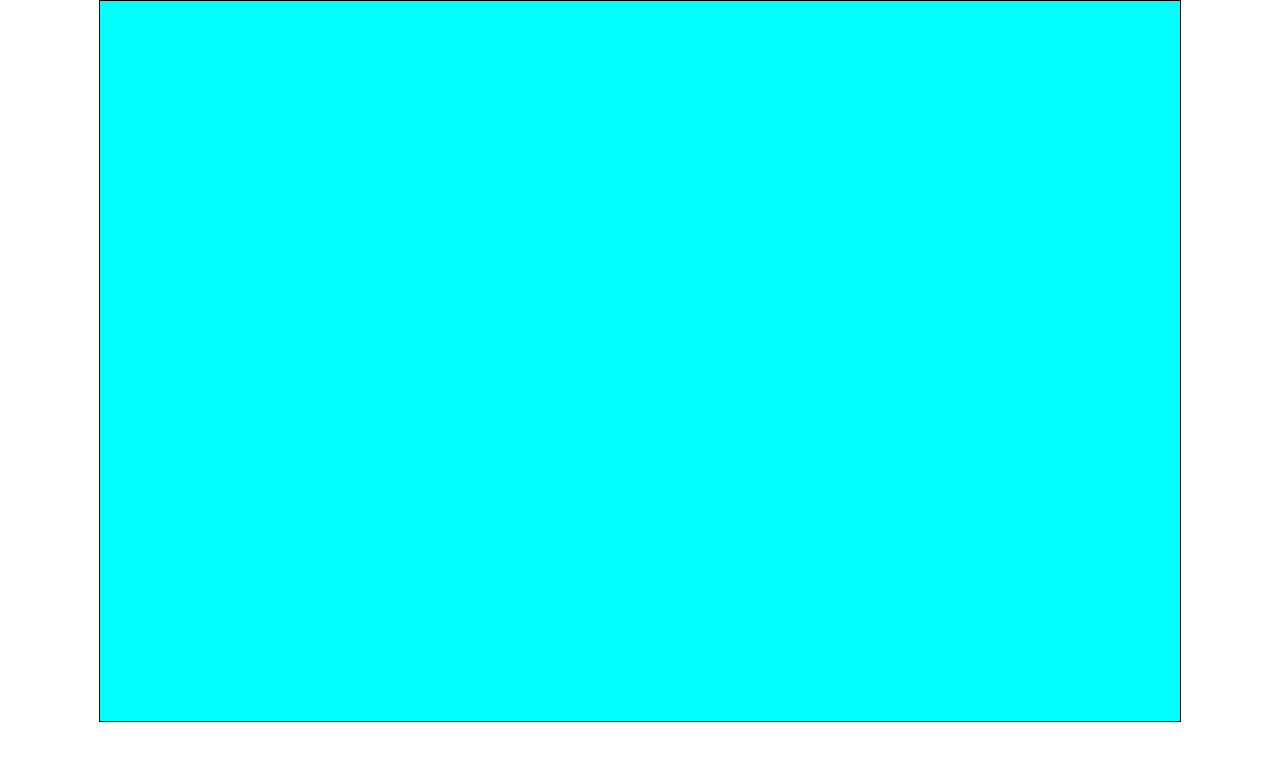
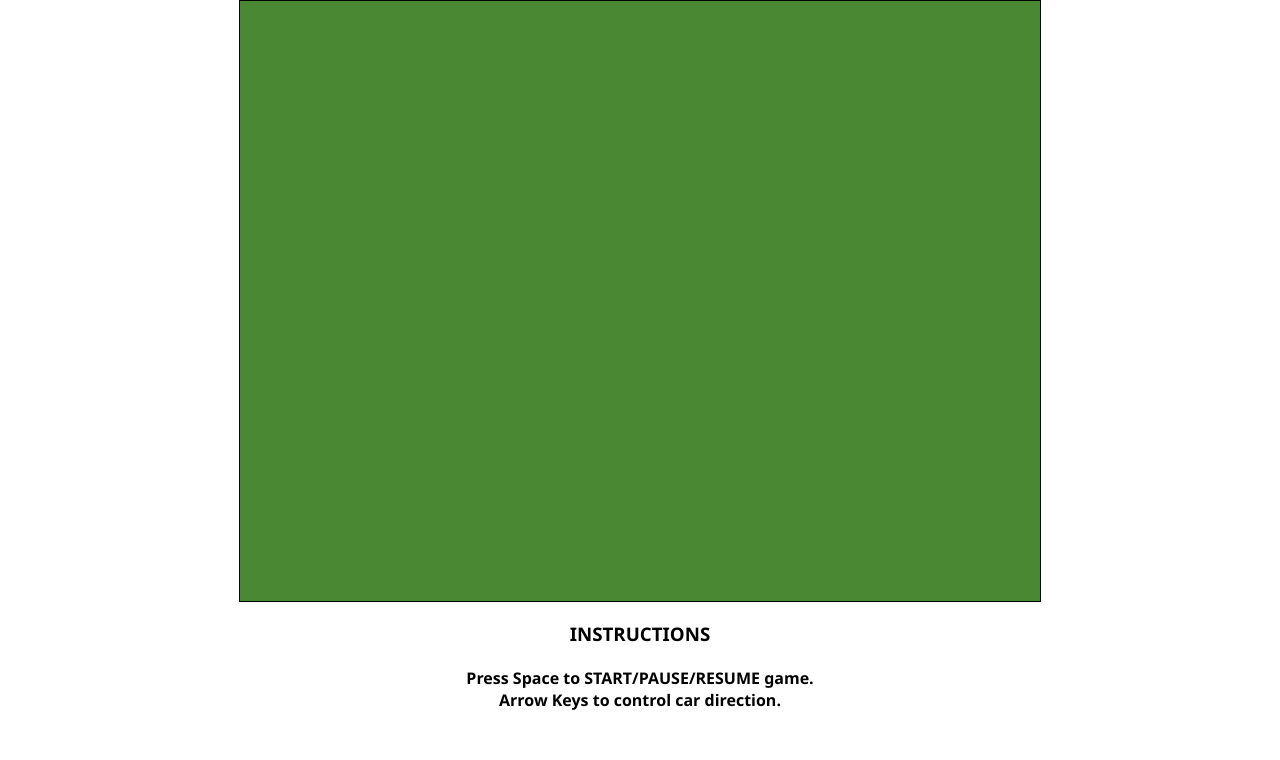
Before and after one commit to pg07codes/road-fighter, a website built with webpack: page dist/index.html in a window 1280 px wide. Built offline with Linux system fonts and the light colour scheme.

Commit message:
RELEASE: version 0.0.2 release

```diff
--- a/custom.d.ts
+++ b/custom.d.ts
@@ -1,4 +1,9 @@
 declare module "*.png" {
     const value: any;
     export default value;
-  }
+}
+
+declare module "*.mp3" {
+  const value: any;
+  export default value;
+}
--- a/src/components/EnemyCarFactory.ts
+++ b/src/components/EnemyCarFactory.ts
@@ -2,6 +2,7 @@ import Car from "../gameObjects/Car";
 import EnemyCar from "../gameObjects/EnemyCar";
 import { Dimensions, Position } from "../types";
 import enemyCarPNG from './../images/enemyCar.png'
+
 
 export default class EnemyCarFactory {
 
--- a/src/components/Game.ts
+++ b/src/components/Game.ts
@@ -4,6 +4,8 @@ import './../css/globalStyles.css';
 import Car from '../gameObjects/Car';
 import EnemyCar from '../gameObjects/EnemyCar';
 import EnemyCarFactory from './EnemyCarFactory';
+import carCrashMP3 from './../sounds/carCrash.mp3';
+import grassSpritePNG from './../sprites/grass.png';
 
 export default class Game{
 
@@ -14,6 +16,8 @@ export default class Game{
     private road:Road;
     private car:Car;
     private enemyCarFactory:EnemyCarFactory;
+    private carCrash;
+    private grassSprite;
 
     public isGameInitialized:boolean;
     public isRunning:boolean;
@@ -23,15 +27,21 @@ export default class Game{
         this.ctx = gameArea.getContext("2d");
         this.lastRenderTime = 0;
         this.gameDimensions = {
-            width: 1080,
-            height:720
+            width: 800,
+            height:600
         };
 
-        this.gameAreaCanvasElement.width = 1080;
-        this.gameAreaCanvasElement.height = 720;
+        this.gameAreaCanvasElement.width = 800;
+        this.gameAreaCanvasElement.height = 600;
 
         this.isGameInitialized=false;
         this.isRunning = false;
+
+        this.carCrash = new Audio(carCrashMP3);
+
+        this.grassSprite = new Image();
+        this.grassSprite.src=grassSpritePNG;
+
     }
 
     private initialize():void{
@@ -44,6 +54,13 @@ export default class Game{
         this.car.initialiseInputHandler();
 
         this.enemyCarFactory = new EnemyCarFactory(this.ctx,this.road.getDimensions(), this.car);
+
+        // creating background from grass sprites
+        let pattern = this.ctx.createPattern(this.grassSprite, 'repeat');
+        this.ctx.rect(0, 0, this.gameAreaCanvasElement.width, this.gameAreaCanvasElement.height);
+        this.ctx.fillStyle = pattern;
+        this.ctx.fill();
+
     }
 
     private gameLoop(currentTime:DOMHighResTimeStamp):void{
@@ -64,6 +81,7 @@ export default class Game{
 
 
         if(this.enemyCarFactory.detectCollision()){
+            this.carCrash.play();
             this.isGameInitialized = false;
             this.isRunning = false;
         }
--- a/src/css/globalStyles.css
+++ b/src/css/globalStyles.css
@@ -9,5 +9,12 @@ html, body{
     border: black solid 1px;
     margin: 0 auto;
     display: block;
-    background-color: aqua;
+    background: #4b8833;
 }
+
+#instructions{
+    width: 600px;
+    margin: 10px auto;
+    text-align: center;
+    font-family: 'Segoe UI', Tahoma, Geneva, Verdana, sans-serif;
+}
--- a/src/gameObjects/Car.ts
+++ b/src/gameObjects/Car.ts
@@ -1,5 +1,6 @@
 import { Dimensions, Direction } from './../types';
 import carPNG from './../images/car.png';
+import carOnEdgeMP3 from './../sounds/carOnEdge.mp3'
 
 export default class Car {
 
@@ -9,6 +10,7 @@ export default class Car {
     private velocity:number;
     private maxSpeed:number;
     private carImage;
+    private carOnEdge;
 
     constructor(ctx:CanvasRenderingContext2D, roadDimensions: Dimensions) {
         this.roadDimensions = roadDimensions;
@@ -24,6 +26,8 @@ export default class Car {
 
         this.carImage = new Image();
         this.carImage.src=carPNG;
+
+        this.carOnEdge = new Audio(carOnEdgeMP3);
 
     }
 
@@ -45,12 +49,37 @@ export default class Car {
             }
         }
 
-        if(this.velocity>0){
-            if(this.dimensions.posX + this.dimensions.width < this.roadDimensions.posX + this.roadDimensions.width ){
+        if(this.velocity>0){  // added 3 as it was overlapping on grass edge on right side which did not seem clean
+            if(this.dimensions.posX + this.dimensions.width+3 < this.roadDimensions.posX + this.roadDimensions.width ){
                 this.dimensions.posX +=this.velocity;
             }
         }
 
+        if(this.isCarOnEdge()){
+            this.carOnEdge.play();
+        }else{
+            console.log('na')
+        }
+
+    }
+
+    private isCarOnEdge():boolean{
+
+        if(this.numberCloseEnough(this.dimensions.posX,this.roadDimensions.posX) ||
+        this.numberCloseEnough(this.dimensions.posX+this.dimensions.width,this.roadDimensions.posX+this.roadDimensions.width)){
+                return true;
+        }
+        return false;
+    }
+
+    /**
+     * used to approximately check if pixels are close enough as they are not accurate enough to be used with ==
+     */
+    private numberCloseEnough(a:number,b:number):boolean{
+        if(Math.abs(a-b)<4){
+            return true;
+        }
+        return false;
     }
 
     public initialiseInputHandler():void{
--- a/src/gameObjects/EnemyCar.ts
+++ b/src/gameObjects/EnemyCar.ts
@@ -17,7 +17,9 @@ export default class EnemyCar{
             width: 45
         };
         this.ctx = ctx;
-        this.speed=6;
+        this.speed=10;
+
     }
 
+
 }
--- a/src/gameObjects/Road.ts
+++ b/src/gameObjects/Road.ts
@@ -5,7 +5,7 @@ export default class Road {
     private dimensions: Dimensions;
     private ctx: CanvasRenderingContext2D;
     private Stripes: Dimensions[];
-    private stripeCount =6;
+    private stripeCount = 7 ;
 
     constructor(ctx: CanvasRenderingContext2D, gameDimensions: Dimensions) {
 
@@ -54,7 +54,7 @@ export default class Road {
             if(i.posY>this.dimensions.height)
                 i.posY=0;
             else
-                i.posY += 5;
+                i.posY += 8;
         })
     }
 
--- a/src/index.ts
+++ b/src/index.ts
@@ -1,17 +1,26 @@
 import Game from './components/Game';
+import beepMP3 from './sounds/beep.mp3';
 
 let gameArea:HTMLCanvasElement = document.querySelector("#gameArea");
+let beep= new Audio(beepMP3);
 
 let game:Game = new Game(gameArea);
 
 document.addEventListener('keydown',(e)=>{
 
-    switch(e.code){
-        case 'Space':
-            if(!game.isGameInitialized) game.run();
-            else if(!game.isRunning) game.continue();
-            else game.pause();
-            break;
+    if(e.code ==='Space'){
+        if(!game.isGameInitialized){
+            beep.play();
+            game.run();
+        }
+        else if(!game.isRunning){
+            beep.play();
+            game.continue();
+        }
+        else {
+            beep.play();
+            game.pause();
+        }
     }
 
 })
--- a/webpack.config.js
+++ b/webpack.config.js
@@ -14,7 +14,7 @@ module.exports = {
             use: ['style-loader', 'css-loader'],
             exclude: /node_modules/
         },{
-            test: /\.(png|jpg|jpeg)$/i,
+            test: /\.(png|jpg|jpeg|mp3)$/i,
             use: 'file-loader',
             exclude: /node_modules/
         }]
```
Also changed, not shown: README.md (added), dist/64267ce48e323a1e125ba00bdd02b010.png (added), dist/bundle.js, dist/index.html, src/sprites/grass.png (added), 6 other files.
